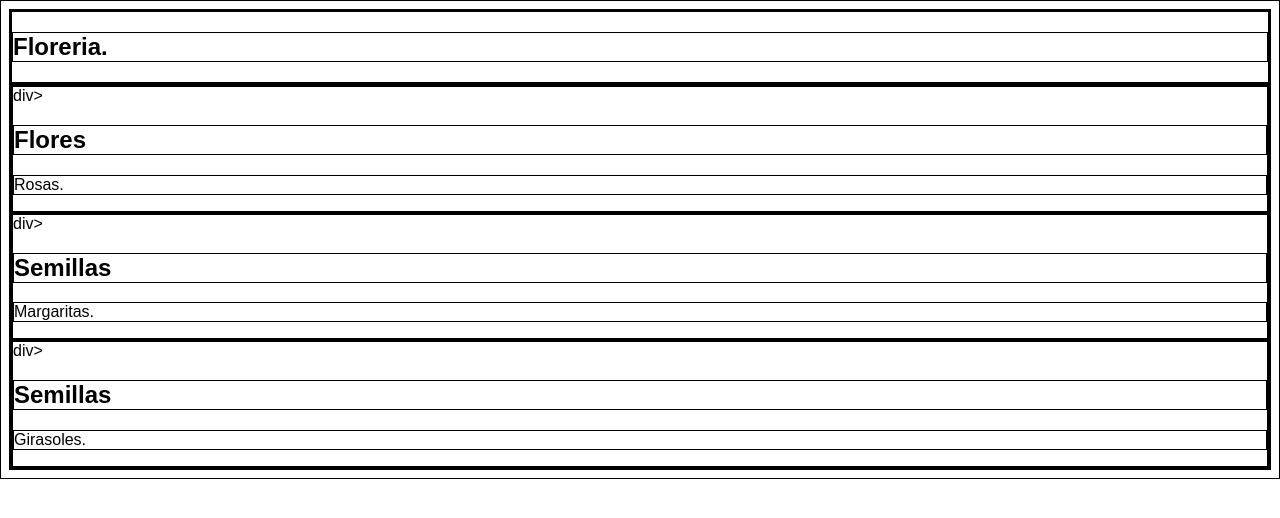
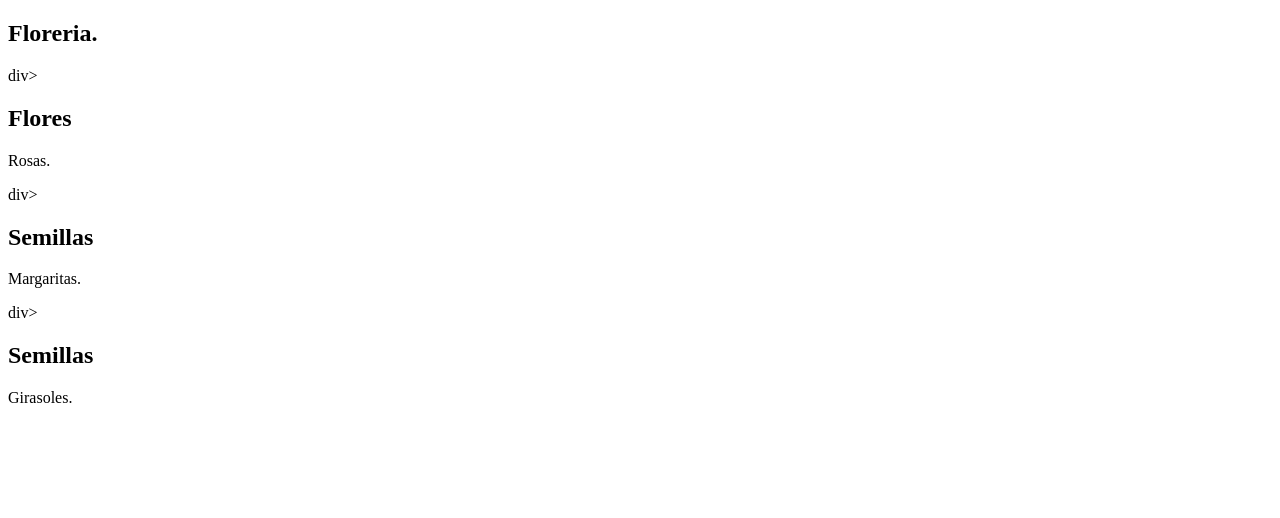
Before and after one commit to aperezp2499/html5, a plain HTML site: page index.html in a window 1280 px wide. Drawn offline with Linux system fonts and the light colour scheme.

Commit message:
adsing style sections

```diff
--- a/style.css
+++ b/style.css
@@ -1,4 +1,31 @@
-*{
-	border: 1px solid black;
-	font-family: "Oswald",sans-serif;
+body{
+
 }
+
+#wrapper{
+
+}
+
+#title{
+
+}
+
+#rosas{
+
+}
+
+#one{
+
+}
+
+#two{
+
+}
+
+#three{
+
+}
+
+.circule-image{
+
+}
```
